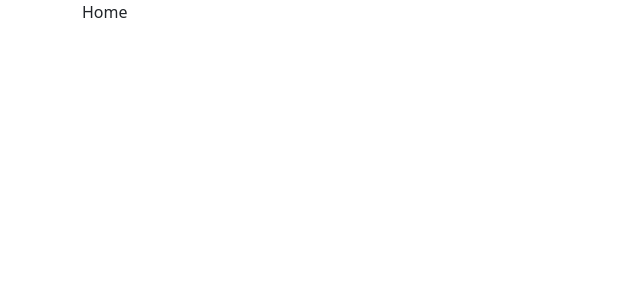
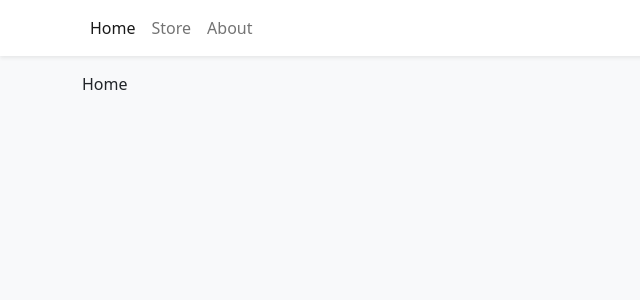
Before and after one commit to hasanmd91/Shopping_Cart, a React (Create React App) app: page / in a window 1280 px wide. Shown: the top 300 px of the page, without its empty margins (0-640 px from the left). Built offline with nearby package versions, Linux system fonts and the light colour scheme.

Commit message:
build navbar

```diff
--- a/public/index.html
+++ b/public/index.html
@@ -14,7 +14,7 @@
     <link rel="manifest" href="%PUBLIC_URL%/manifest.json" />
     <title>React App</title>
   </head>
-  <body>
+  <body class="bg-light">
     <noscript>You need to enable JavaScript to run this app.</noscript>
     <div id="root"></div>
   </body>
--- a/src/App.tsx
+++ b/src/App.tsx
@@ -1,19 +1,22 @@
-import React from "react";
 import { Routes, Route } from "react-router-dom";
 import Home from "./components/Pages/Home";
 import Store from "./components/Pages/Store";
 import About from "./components/Pages/About";
+import Navbar from "./components/Pages/Navbar";
 import { Container } from "react-bootstrap";
 
 const App = () => {
   return (
-    <Container>
+    <>
+      <Navbar />
+      <Container className="mb-4">
         <Routes>
           <Route path="/" element={<Home />} />
           <Route path="/store" element={<Store />} />
           <Route path="/about" element={<About />} />
         </Routes>
       </Container>
+    </>
   );
 };
 
--- /dev/null
+++ b/src/components/Pages/Navbar.tsx
@@ -0,0 +1,25 @@
+import { Navbar as Navbarbs } from "react-bootstrap";
+import { Container, Nav } from "react-bootstrap";
+import { NavLink } from "react-router-dom";
+
+const Navbar = () => {
+  return (
+    <Navbarbs className="bg-white shadow-sm mb-3">
+      <Container>
+        <Nav>
+          <Nav.Link to="/" as={NavLink}>
+            Home{" "}
+          </Nav.Link>
+          <Nav.Link to="/store" as={NavLink}>
+            Store{" "}
+          </Nav.Link>
+          <Nav.Link to="/about" as={NavLink}>
+            About{" "}
+          </Nav.Link>
+        </Nav>
+      </Container>
+    </Navbarbs>
+  );
+};
+
+export default Navbar;
```
Also changed, not shown: src/App.css (deleted), 1 other file (tests, documents, lock files or other folders). Lines whose indentation alone changed are shown as unchanged.
